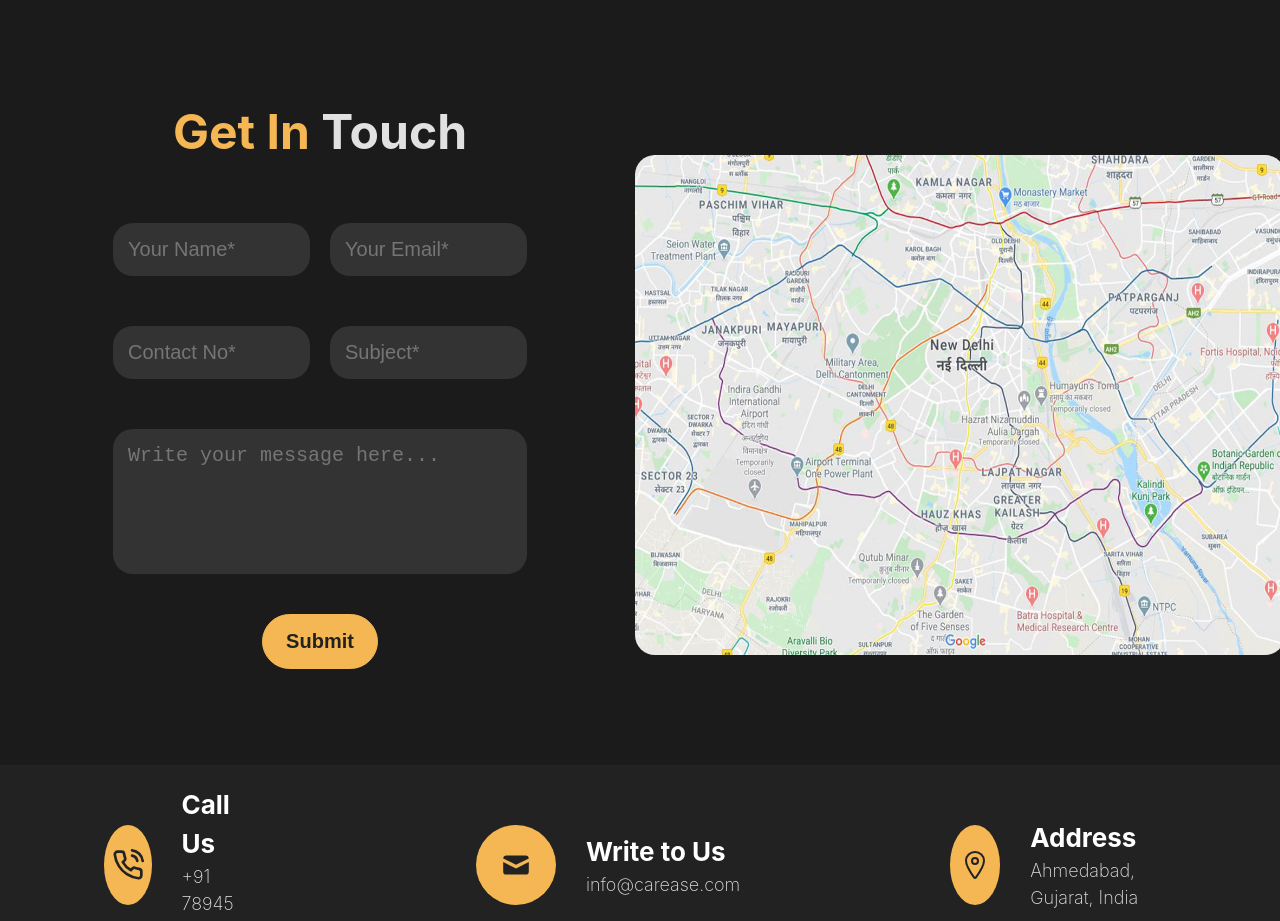
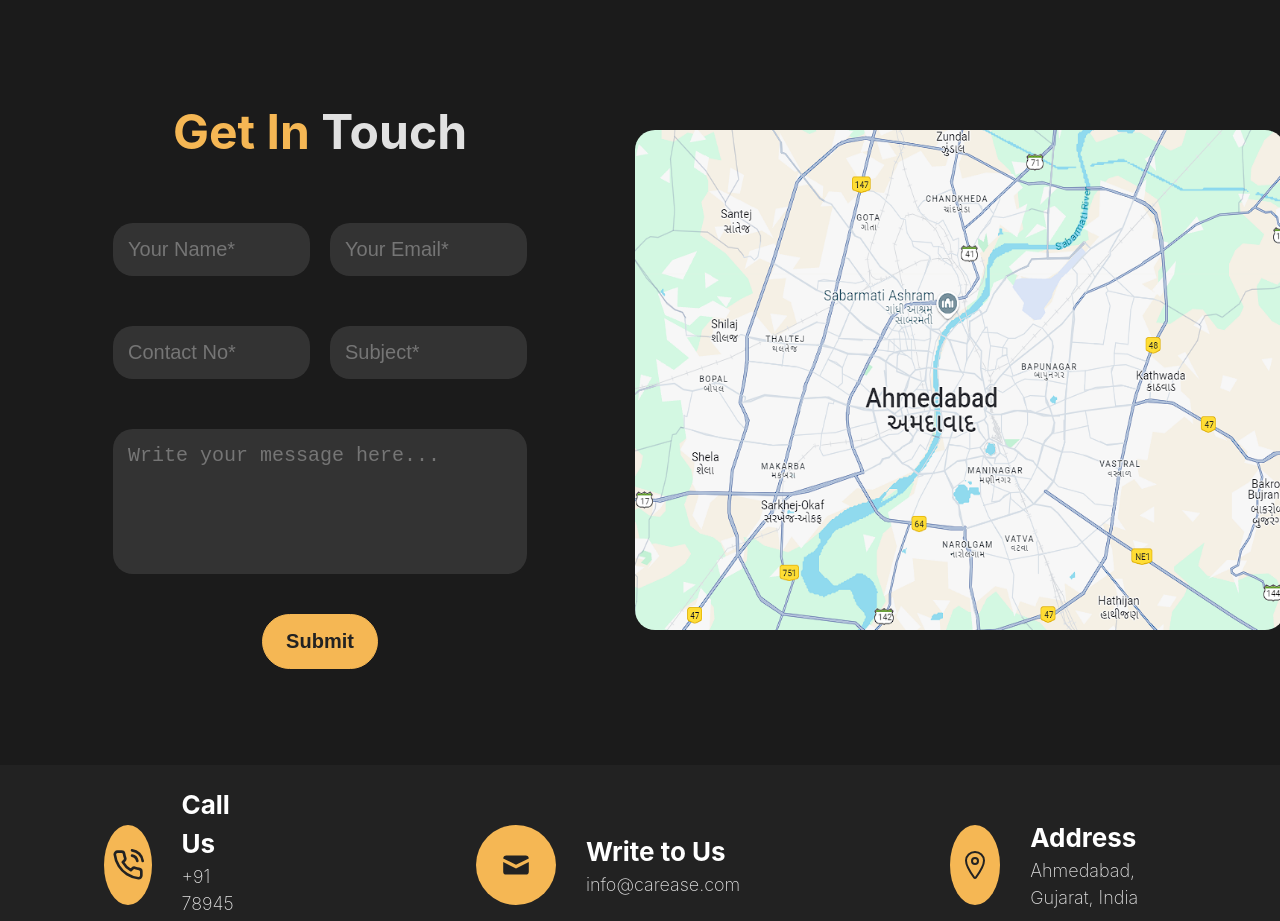
Before and after one commit to ShubhamPatel8734/CarEase-Car_Rental_Service-MARN, a React (Vite) app in the folder frontend/: page /contact in a window 1280 px wide. Shown: the part 780-1701 px from the top of the page. Built offline with nearby package versions, Linux system fonts and the light colour scheme.

Commit message:
Footer Links Updated & Ahmedabad Map Add

```diff
--- a/frontend/src/components/Footer.jsx
+++ b/frontend/src/components/Footer.jsx
@@ -55,8 +55,8 @@ const Footer = () => {
             <ul>
               <li><Link to='/' exact>Home</Link></li>
               <li><Link to='/about'>About</Link></li>
-              <li><Link to=''>Cars</Link></li>
-              <li><Link to=''>Contact</Link></li>
+              <li><Link to='/cars'>Cars</Link></li>
+              <li><Link to='/contact'>Contact</Link></li>
               <li><Link to='/FAQ'>FAQ</Link></li>
             </ul>
           </div>
--- a/frontend/src/pages/Contact.css
+++ b/frontend/src/pages/Contact.css
@@ -226,6 +226,7 @@
 .contactus-map .contactus-map-img{
     width: 650px;
     height: 500px;
+    margin-bottom: 50px;
 }
 
 .contactus-map-img img{
--- a/frontend/src/pages/Contact.jsx
+++ b/frontend/src/pages/Contact.jsx
@@ -93,7 +93,7 @@ const Contact = () => {
         </div>
         <div className='contactus-map'>
           <div className='contactus-map-img'>
-            <img src="./images/gmap.jpg"></img>
+            <img src="./images/contactus-map.png"></img>
           </div>
         </div>
       </div>
```
Also changed, not shown: frontend/public/images/contactus-map.png (added), frontend/public/images/gmap.jpg (deleted).
